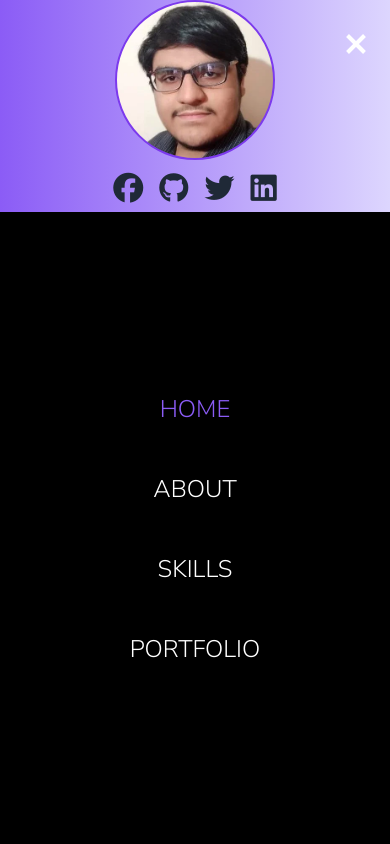
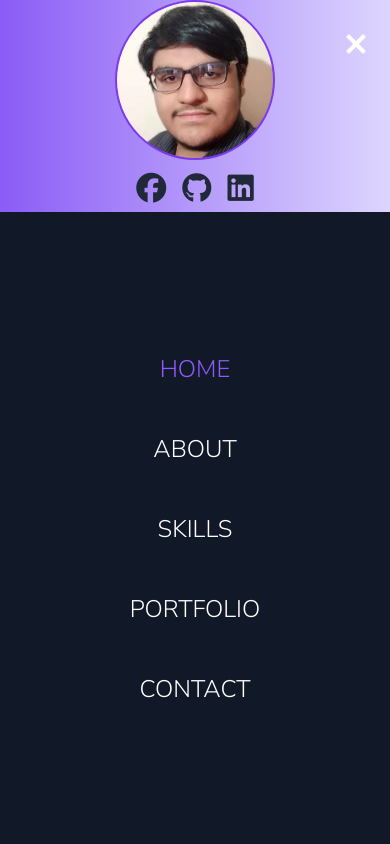
Before and after one commit to AUAboi/auaportfolio, a Vue app: page / in a window 390 px wide. Both pictures are taken after a click on the element 358 px from the left and 46 px from the top of the page. Shown: the top 844 px of the page. Built offline with nearby package versions, Linux system fonts and the light colour scheme.

Commit message:
Added content and small design changes

```diff
--- a/src/components/About.vue
+++ b/src/components/About.vue
@@ -4,26 +4,20 @@
 		<article
 			class="bg-gradient-to-t from-black to-purple-500 w-full relative mt-8 mb-2 "
 		>
-			<ul class="circles">
-				<li></li>
-				<li></li>
-				<li></li>
-				<li></li>
-				<li></li>
-				<li></li>
-				<li></li>
-				<li></li>
-				<li></li>
-				<li></li>
-			</ul>
+			<AppFloatingSquaresAnimation />
+
 			<div class="grid grid-rows-1 md:grid-cols-2 my-4">
 				<AppProfileCard />
-				<div>
-					<p class="text-white px-8 py-4">
-						Lorem ipsum dolor sit amet consectetur adipisicing elit. Eligendi
-						veritatis officiis quae voluptates possimus! Hic nisi, reprehenderit
-						laudantium quisquam atque saepe maiores! Voluptates vero iusto minus
-						illum, asperiores perferendis incidunt.
+				<div class="text-white px-8 py-4">
+					<h2 class="text-center font-bold text-4xl tracking-wide">
+						Always strive to learn, improve and better yourself
+					</h2>
+					<p class="mt-4 p-2">
+						Hey, my name is Ahsan. I am a freelance web developer based in
+						Faisalabad, Pakistan. I am really passionate about programming and
+						web development, thats why I am always willing to learn and get
+						better. Some of my other hobbies beside this stuff include reading
+						books and gaming
 					</p>
 				</div>
 			</div>
@@ -33,124 +27,13 @@
 
 <script>
 import AppProfileCard from "@/components/cards/AppProfileCard";
+import AppFloatingSquaresAnimation from "@/components/animations/AppFloatingSquaresAnimation";
 
 export default {
 	name: "About",
 	components: {
-		AppProfileCard
+		AppProfileCard,
+		AppFloatingSquaresAnimation
 	}
 };
 </script>
-
-
-<style scoped>
-/* CSS ONLY ANIMATION FOR SQUARE */
-/* CREDIT: https://codepen.io/mohaiman/pen/MQqMyo */
-
-.circles {
-	width: 100%;
-	height: 100%;
-	overflow: hidden;
-}
-
-.circles li {
-	overflow: hidden;
-	position: absolute;
-	display: block;
-	list-style: none;
-	width: 20px;
-	height: 20px;
-	background: rgba(255, 255, 255, 0.2);
-	animation: animate 25s linear infinite;
-	bottom: -150px;
-}
-
-.circles li:nth-child(1) {
-	left: 25%;
-	width: 80px;
-	height: 80px;
-	animation-delay: 0s;
-}
-
-.circles li:nth-child(2) {
-	left: 10%;
-	width: 20px;
-	height: 20px;
-	animation-delay: 2s;
-	animation-duration: 12s;
-}
-
-.circles li:nth-child(3) {
-	left: 70%;
-	width: 20px;
-	height: 20px;
-	animation-delay: 4s;
-}
-
-.circles li:nth-child(4) {
-	left: 40%;
-	width: 60px;
-	height: 60px;
-	animation-delay: 0s;
-	animation-duration: 18s;
-}
-
-.circles li:nth-child(5) {
-	left: 65%;
-	width: 20px;
-	height: 20px;
-	animation-delay: 0s;
-}
-
-.circles li:nth-child(6) {
-	left: 75%;
-	width: 110px;
-	height: 110px;
-	animation-delay: 3s;
-}
-
-.circles li:nth-child(7) {
-	left: 35%;
-	width: 150px;
-	height: 150px;
-	animation-delay: 7s;
-}
-
-.circles li:nth-child(8) {
-	left: 50%;
-	width: 25px;
-	height: 25px;
-	animation-delay: 15s;
-	animation-duration: 45s;
-}
-
-.circles li:nth-child(9) {
-	left: 20%;
-	width: 15px;
-	height: 15px;
-	animation-delay: 2s;
-	animation-duration: 35s;
-}
-
-.circles li:nth-child(10) {
-	left: 85%;
-	width: 150px;
-	height: 150px;
-	animation-delay: 0s;
-	animation-duration: 11s;
-}
-
-@keyframes animate {
-	0% {
-		transform: translateY(0) rotate(0deg);
-		opacity: 1;
-		border-radius: 0;
-	}
-
-	100% {
-		transform: translateY(-1000px) rotate(720deg);
-		opacity: 0;
-		border-radius: 50%;
-	}
-}
-</style>
--- a/src/components/Home.vue
+++ b/src/components/Home.vue
@@ -32,15 +32,17 @@
 						></path>
 					</svg>
 				</div>
-				<h1 class="text-xl text-purple-400 leading-3 tracking-widest">
+				<h1
+					class="text-lg sm:text-xl text-purple-400 leading-3 tracking-widest"
+				>
 					Full Stack developer
 				</h1>
-				<h2 class="text-4xl text-purple-700 tracking-tight">
-					Heading Secondary
+				<h2 class="text-3xl sm:text-4xl text-purple-700 tracking-tight">
+					Hey, I am Ahsan Faisal
 				</h2>
-				<p class="py-1">
-					Lorem ipsum dolor sit amet consectetur adipisicing elit. Sunt,
-					accusamus?
+				<p class="p-1">
+					Lets build something
+					<span class="underline text-purple-500">awesome!</span>
 				</p>
 				<div class="my-2">
 					<a href="#portfolio">
--- a/src/components/Services.vue
+++ b/src/components/Services.vue
@@ -123,6 +123,42 @@
 						<span class="title-font font-medium text-white">Wordpress</span>
 					</div>
 				</div>
+				<div class="p-2 sm:w-1/2 w-full">
+					<div class="bg-gray-800 rounded flex p-4 h-full items-center">
+						<svg
+							fill="none"
+							stroke="currentColor"
+							stroke-linecap="round"
+							stroke-linejoin="round"
+							stroke-width="3"
+							class="text-purple-400 w-6 h-6 flex-shrink-0 mr-4"
+							viewBox="0 0 24 24"
+						>
+							<path d="M22 11.08V12a10 10 0 11-5.93-9.14"></path>
+							<path d="M22 4L12 14.01l-3-3"></path>
+						</svg>
+						<span class="title-font font-medium text-white"
+							>E-commerce Website</span
+						>
+					</div>
+				</div>
+				<div class="p-2 sm:w-1/2 w-full">
+					<div class="bg-gray-800 rounded flex p-4 h-full items-center">
+						<svg
+							fill="none"
+							stroke="currentColor"
+							stroke-linecap="round"
+							stroke-linejoin="round"
+							stroke-width="3"
+							class="text-purple-400 w-6 h-6 flex-shrink-0 mr-4"
+							viewBox="0 0 24 24"
+						>
+							<path d="M22 11.08V12a10 10 0 11-5.93-9.14"></path>
+							<path d="M22 4L12 14.01l-3-3"></path>
+						</svg>
+						<span class="title-font font-medium text-white">Bug Fixes</span>
+					</div>
+				</div>
 			</div>
 			<button
 				class="flex mx-auto mt-16 text-white bg-purple-500 border-0 py-2 px-8 focus:outline-none hover:bg-purple-600 rounded text-lg"
--- /dev/null
+++ b/src/components/animations/AppFloatingSquaresAnimation.vue
@@ -0,0 +1,132 @@
+<template>
+	<ul class="squares">
+		<li></li>
+		<li></li>
+		<li></li>
+		<li></li>
+		<li></li>
+		<li></li>
+		<li></li>
+		<li></li>
+		<li></li>
+		<li></li>
+	</ul>
+</template>
+
+<script>
+export default {
+	name: "AppFloatingSquaresAnimation"
+};
+</script>
+
+<style scoped>
+/* CSS ONLY ANIMATION FOR SQUARE */
+/* CREDIT: https://codepen.io/mohaiman/pen/MQqMyo */
+
+.squares {
+	width: 100%;
+	height: 100%;
+	overflow: hidden;
+}
+
+.squares li {
+	overflow: hidden;
+	position: absolute;
+	display: block;
+	list-style: none;
+	width: 20px;
+	height: 20px;
+	background: rgba(255, 255, 255, 0.2);
+	animation: animate 25s linear infinite;
+	bottom: -150px;
+}
+
+.squares li:nth-child(1) {
+	left: 25%;
+	width: 80px;
+	height: 80px;
+	animation-delay: 0s;
+}
+
+.squares li:nth-child(2) {
+	left: 10%;
+	width: 20px;
+	height: 20px;
+	animation-delay: 2s;
+	animation-duration: 12s;
+}
+
+.squares li:nth-child(3) {
+	left: 70%;
+	width: 20px;
+	height: 20px;
+	animation-delay: 4s;
+}
+
+.squares li:nth-child(4) {
+	left: 40%;
+	width: 60px;
+	height: 60px;
+	animation-delay: 0s;
+	animation-duration: 18s;
+}
+
+.squares li:nth-child(5) {
+	left: 65%;
+	width: 20px;
+	height: 20px;
+	animation-delay: 0s;
+}
+
+.squares li:nth-child(6) {
+	left: 75%;
+	width: 110px;
+	height: 110px;
+	animation-delay: 3s;
+}
+
+.squares li:nth-child(7) {
+	left: 35%;
+	width: 150px;
+	height: 150px;
+	animation-delay: 7s;
+}
+
+.squares li:nth-child(8) {
+	left: 50%;
+	width: 25px;
+	height: 25px;
+	animation-delay: 15s;
+	animation-duration: 45s;
+}
+
+.squares li:nth-child(9) {
+	left: 20%;
+	width: 15px;
+	height: 15px;
+	animation-delay: 2s;
+	animation-duration: 35s;
+}
+
+.squares li:nth-child(10) {
+	left: 85%;
+	width: 150px;
+	height: 150px;
+	animation-delay: 0s;
+	animation-duration: 11s;
+}
+
+@keyframes animate {
+	0% {
+		transform: translateY(0) rotate(0deg);
+		opacity: 1;
+		border-radius: 0;
+	}
+
+	100% {
+		transform: translateY(-1000px) rotate(720deg);
+		opacity: 0;
+		border-radius: 50%;
+	}
+}
+</style>
--- a/src/components/layouts/Navigation.vue
+++ b/src/components/layouts/Navigation.vue
@@ -14,7 +14,7 @@
 			></div>
 			<AppSocials />
 		</div>
-		<ul class="menu-nav bg-black" id="menuNav" :class="show ? 'show' : ''">
+		<ul class="menu-nav bg-gray-900" id="menuNav" :class="show ? 'show' : ''">
 			<li class="nav-item current" :class="show ? 'show' : ''">
 				<a @click="show = false" href="#home" class="nav-link">Home</a>
 			</li>
@@ -28,6 +28,9 @@
 				<a @click="show = false" href="#portfolio" class="nav-link"
 					>Portfolio</a
 				>
+			</li>
+			<li class="nav-item" :class="show ? 'show' : ''">
+				<a @click="show = false" href="#contact" class="nav-link">Contact</a>
 			</li>
 		</ul>
 	</nav>
--- a/src/components/utils/AppSocials.vue
+++ b/src/components/utils/AppSocials.vue
@@ -8,9 +8,7 @@
 		<li class="text-gray-800 hover:text-black">
 			<a href="https://github.com/AUAboi"><i class="fab fa-github"></i></a>
 		</li>
-		<li class="text-gray-800 hover:text-blue-400">
-			<a href="https://twitter.com/ahsan_aua"><i class="fab fa-twitter"></i></a>
-		</li>
+
 		<li class="text-gray-800 hover:text-blue-500">
 			<a href="https://www.linkedin.com/in/ahsan-faisal-3a2659191/"
 				><i class="fab fa-linkedin"></i
```
